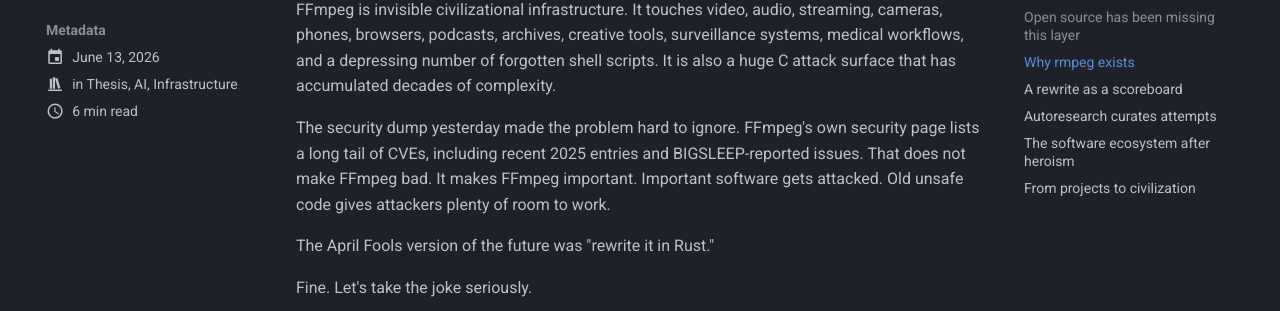
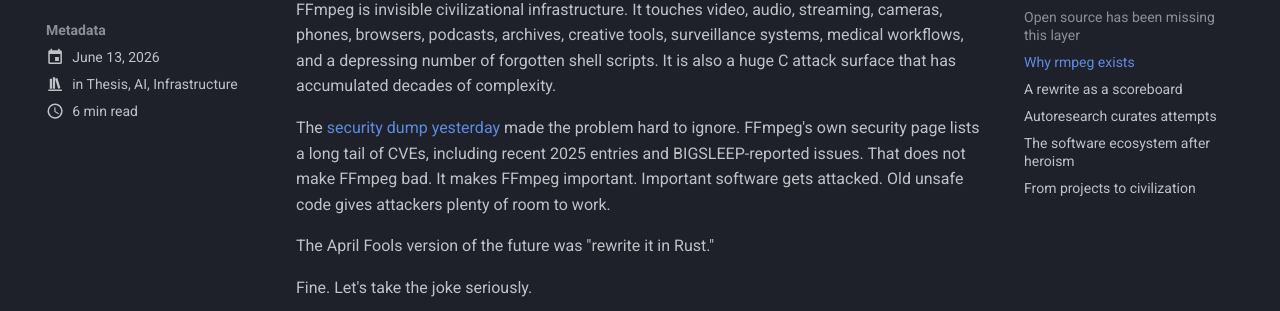
Before and after one commit to pierce403/titor.tech, an MkDocs documentation site: the page built from docs/blog/posts/software-wants-a-frontier.md, in a window 1280 px wide and 900 px high, scrolled down 2167 px. Shown: the part 142-453 px from the top of the window. Built offline with MkDocs 1.6.1 and Material for MkDocs 9.7.7, drawn with Linux system fonts in a browser that asks for light colours; part of the change alters nothing that is shown.

```diff
--- a/docs/blog/posts/software-wants-a-frontier.md
+++ b/docs/blog/posts/software-wants-a-frontier.md
@@ -85,7 +85,7 @@ This morning we started [rmpeg](https://rmpeg.org/), an experiment to rewrite FF
 
 FFmpeg is invisible civilizational infrastructure. It touches video, audio, streaming, cameras, phones, browsers, podcasts, archives, creative tools, surveillance systems, medical workflows, and a depressing number of forgotten shell scripts. It is also a huge C attack surface that has accumulated decades of complexity.
 
-The security dump yesterday made the problem hard to ignore. FFmpeg's own security page lists a long tail of CVEs, including recent 2025 entries and BIGSLEEP-reported issues. That does not make FFmpeg bad. It makes FFmpeg important. Important software gets attacked. Old unsafe code gives attackers plenty of room to work.
+The [security dump yesterday](https://ffmpeg.org/security.html) made the problem hard to ignore. FFmpeg's own security page lists a long tail of CVEs, including recent 2025 entries and BIGSLEEP-reported issues. That does not make FFmpeg bad. It makes FFmpeg important. Important software gets attacked. Old unsafe code gives attackers plenty of room to work.
 
 The April Fools version of the future was "rewrite it in Rust."
 
```
